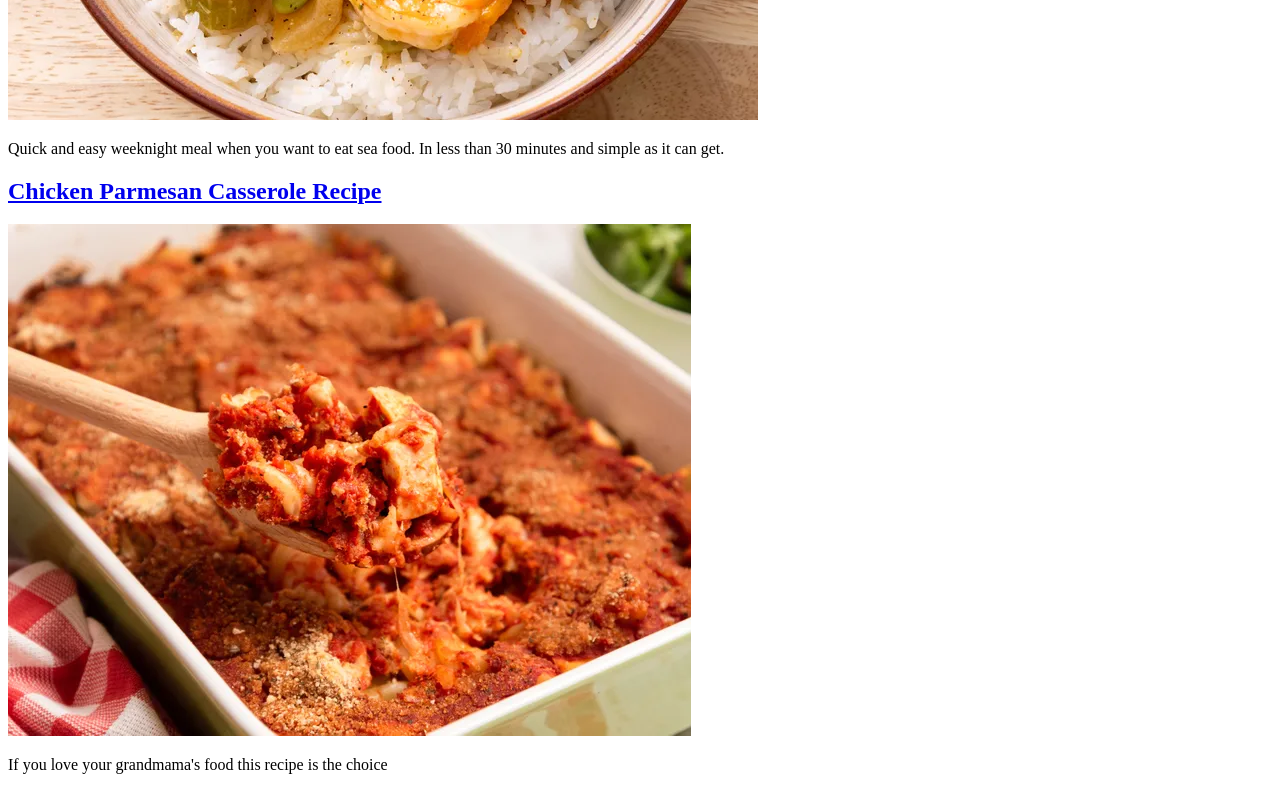
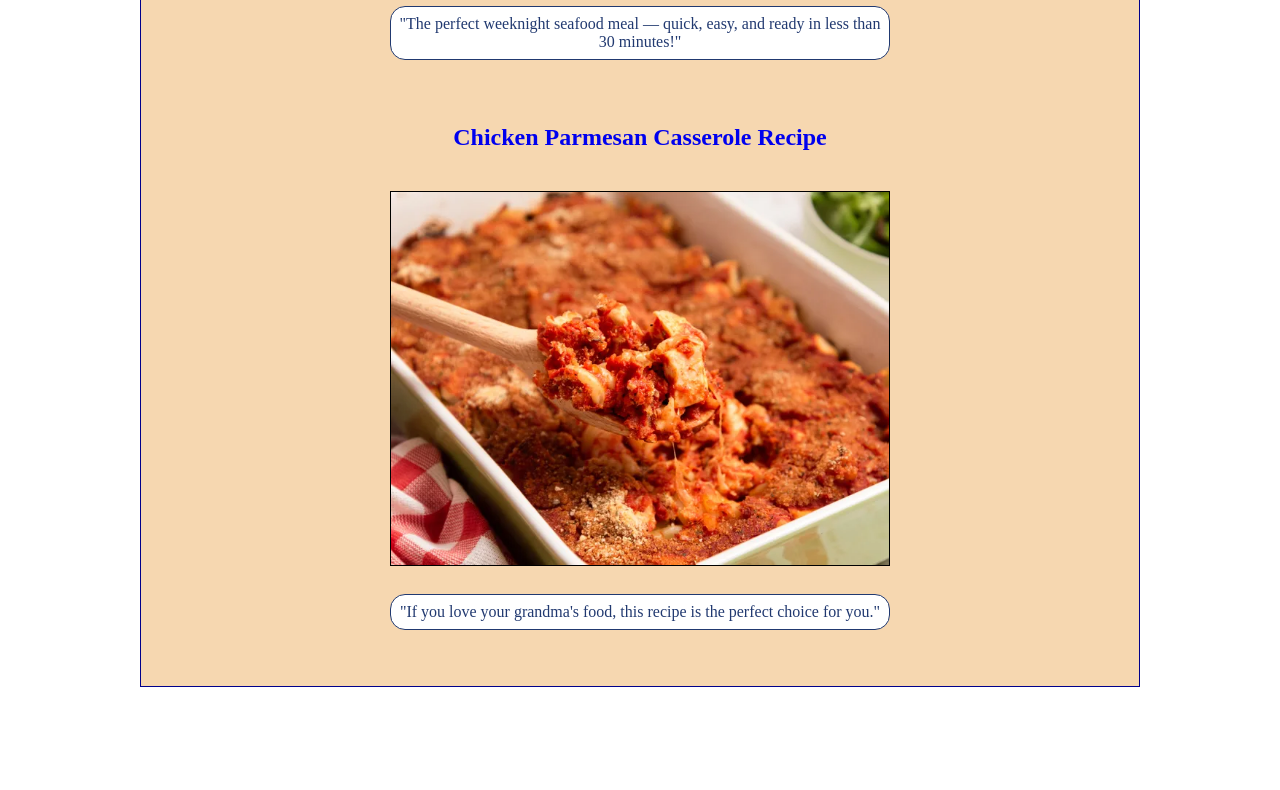
Before and after one commit to PedroResBV/odin-repository, a plain HTML site: page index.html in a window 1280 px wide. Shown: the part 1205-1995 px from the top of the page. After the commit the page ends 1908 px from the top, so only its background shows below. Drawn offline with Linux system fonts and the light colour scheme.

Commit message:
Add style and fix typos in Index

```diff
--- a/index.html
+++ b/index.html
@@ -3,21 +3,27 @@
  <head>
   <meta charset="UTF-8">
   <title>Odin Recipes</title>
+  <link rel="stylesheet" href="style.css">
  </head>
  <body>
-  <h1> Odin Recipes</h1>
+<div >
+    <h1> Odin Recipes</h1>
+    <h2> <a href="recipes/chicken.html">Unbelievable Chicken</a> </h2>
+    <img src="recipes/chicken.jpg" alt="Image of delicious Grilled
+   chicken marinated with garlic and onions along garlic pasta with beans">
+    <p>"The unusual combination of  easy ingredients in this marinade for chicken is fabulous!
+  Everyone who tastes it asks me to share the recipe. You will love it and the many compliments you
+ get - I promise" </p>
+    <h2> <a href="recipes/shrimp.html">Shrimp Stir Fry</a> </h2>
+    <img src="recipes/shrimp.jpg"alt="6 Delicious shrimps seasoned with black
+  pepper served with vegetables and rice">
+     <p> "The perfect weeknight seafood meal — quick, easy, and ready in less than 30 minutes!"</p>
+     <h2> <a href="recipes/casserole.html">Chicken Parmesan Casserole Recipe</a> </h2>
+     <img src="recipes/casserole.jpg"alt="Chicken casserole with parmesan cheese a
+  nd crispy bread crumbs served by a wood spoon">
+     <p>"If you love your grandma's food, this recipe is the perfect choice for you."</p>
+</div>
 
-  <h2> <a href="recipes/chicken.html">Unbelievable Chicken</a> </h2>
-  <img src="recipes/chicken.jpg" alt="Image of delicious Grilled chicken marinated with garlic and onions along garlic pasta with beans">
-  <p>" The unusual combination of easy ingredients in this marinade for chicken is fabulous!
-  Everyone who tastes it asks me to share the recipe. You will love it and the many compliments you
- get - I promise" <p>
-  <h2> <a href="recipes/shrimp.html">Shrimp Stir Fry</a> </h2>
-  <img src="recipes/shrimp.jpg"alt="6 Delicous shrimps seasoned with black pepper served with vegetables and rice">
-  <p> Quick and easy weeknight meal when you want to eat sea food. In less than 30 minutes and simple as
- it can get.</p>
-  <h2> <a href="recipes/casserole.html">Chicken Parmesan Casserole Recipe</a> </h2>
-  <img src="recipes/casserole.jpg"alt="Chicken casserole with parmesan cheese and crispy bread crumbs served by a wood spoon">
-  <p>If you love your grandmama's food this recipe is the choice</p>
- </body>
+</body>
+
 </html>
--- a/style.css
+++ b/style.css
@@ -0,0 +1,42 @@
+* {
+    margin: 0 auto;
+    padding: 8px;
+    text-align: center;
+    box-sizing: border-box;
+}
+
+div {
+    border: 1px solid darkblue;
+    margin: 0 auto;
+    background-color: #f6d7b0;
+    width: 1000px;
+}
+
+p {
+    width: 500px;
+    border: 1px solid #213970;
+    border-radius: 15px;
+    background-color: white ;
+    color: #213970;
+    margin-bottom: 3em;
+    margin-top: 1.5em;
+}
+
+a {
+    text-decoration: none;
+    margin-bottom: 1em;
+    display: inline-block;
+
+}
+
+img {
+    width: 500px;
+    height: auto;
+    border: 1px solid black;
+    padding: 0px;
+}
+
+h1 {
+    margin-top: 0.75em;
+    margin-bottom: 0.5em;
+}
```
